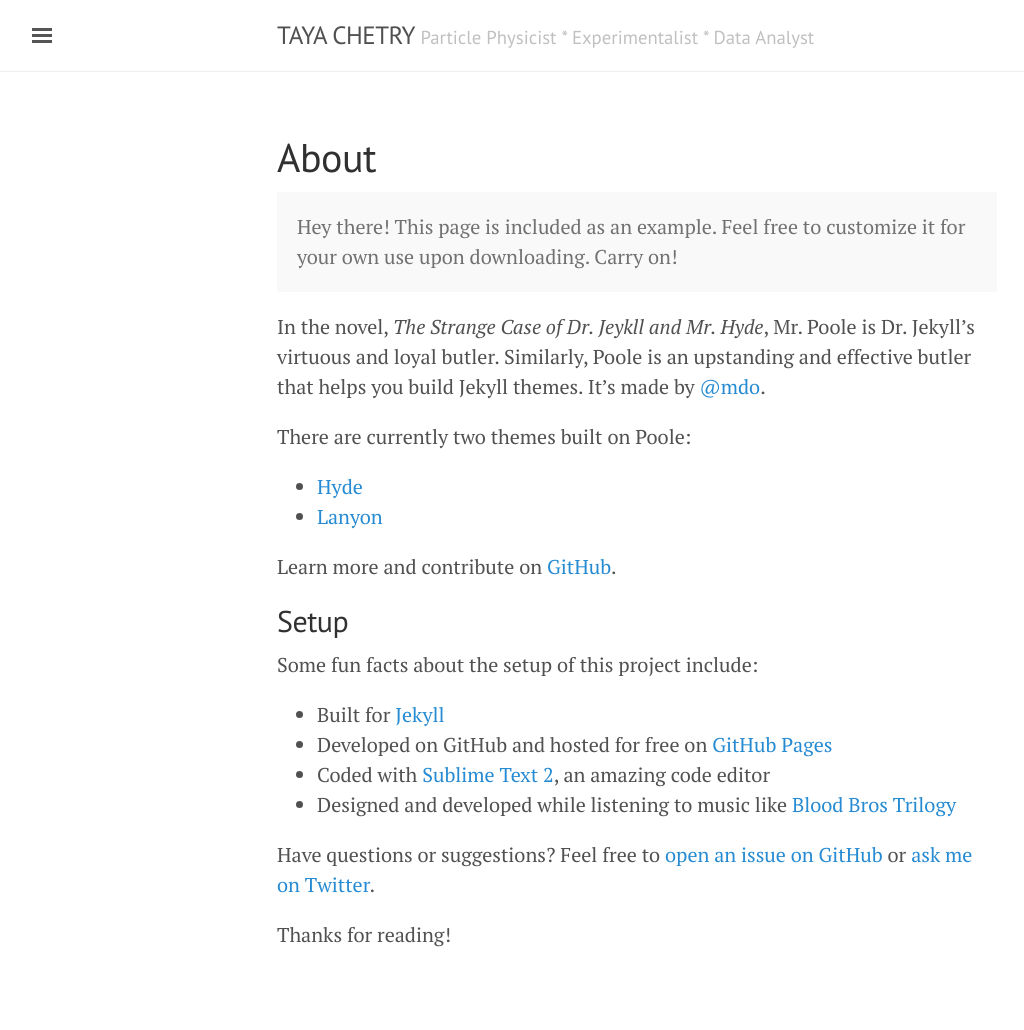
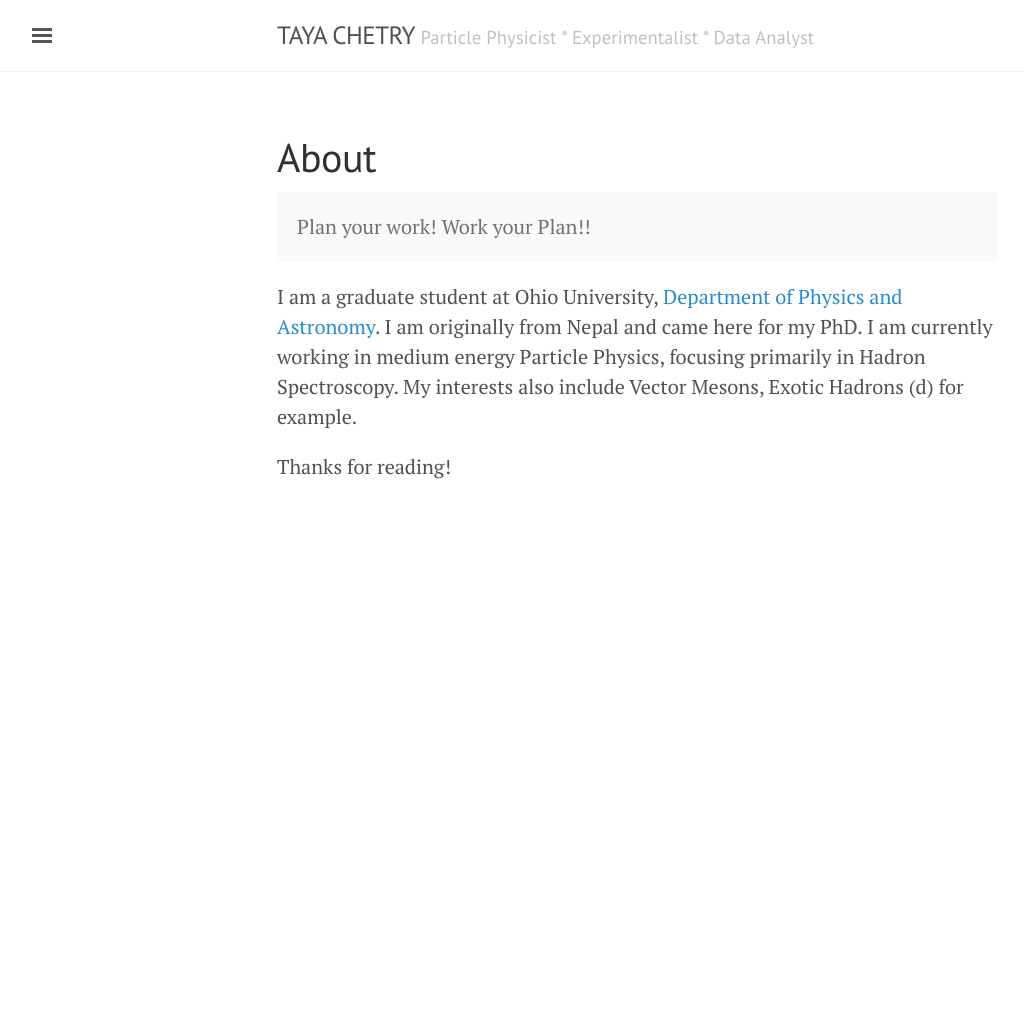
Before and after one commit to tchetry/tchetry.github.io, a Jekyll site: the page built from about.md, in a window 1280 px wide. Shown: the whole page, without its empty margins (3-1027 px from the left). Built offline with Jekyll 4.4.1, drawn with Linux system fonts in a browser that asks for light colours; after the commit the page ends 900 px from its top, so only the background shows below that.

Commit message:
updating about

```diff
--- a/about.md
+++ b/about.md
@@ -4,27 +4,10 @@ title: About
 ---
 
 <p class="message">
-  Hey there! This page is included as an example. Feel free to customize it for your own use upon downloading. Carry on!
+  Plan your work! Work your Plan!!
 </p>
 
-In the novel, *The Strange Case of Dr. Jeykll and Mr. Hyde*, Mr. Poole is Dr. Jekyll's virtuous and loyal butler. Similarly, Poole is an upstanding and effective butler that helps you build Jekyll themes. It's made by [@mdo](https://twitter.com/mdo).
+I am a graduate student at Ohio University, [Department of Physics and Astronomy](https://www.ohio.edu/cas/physastro/). I am originally from Nepal and came here for my PhD. I am currently working in medium energy Particle Physics, focusing primarily in Hadron Spectroscopy. My interests also include Vector Mesons, Exotic Hadrons (d) for example.
 
-There are currently two themes built on Poole:
-
-* [Hyde](http://hyde.getpoole.com)
-* [Lanyon](http://lanyon.getpoole.com)
-
-Learn more and contribute on [GitHub](https://github.com/poole).
-
-## Setup
-
-Some fun facts about the setup of this project include:
-
-* Built for [Jekyll](http://jekyllrb.com)
-* Developed on GitHub and hosted for free on [GitHub Pages](https://pages.github.com)
-* Coded with [Sublime Text 2](http://sublimetext.com), an amazing code editor
-* Designed and developed while listening to music like [Blood Bros Trilogy](https://soundcloud.com/maddecent/sets/blood-bros-series)
-
-Have questions or suggestions? Feel free to [open an issue on GitHub](https://github.com/poole/issues/new) or [ask me on Twitter](https://twitter.com/mdo).
 
 Thanks for reading!
```
